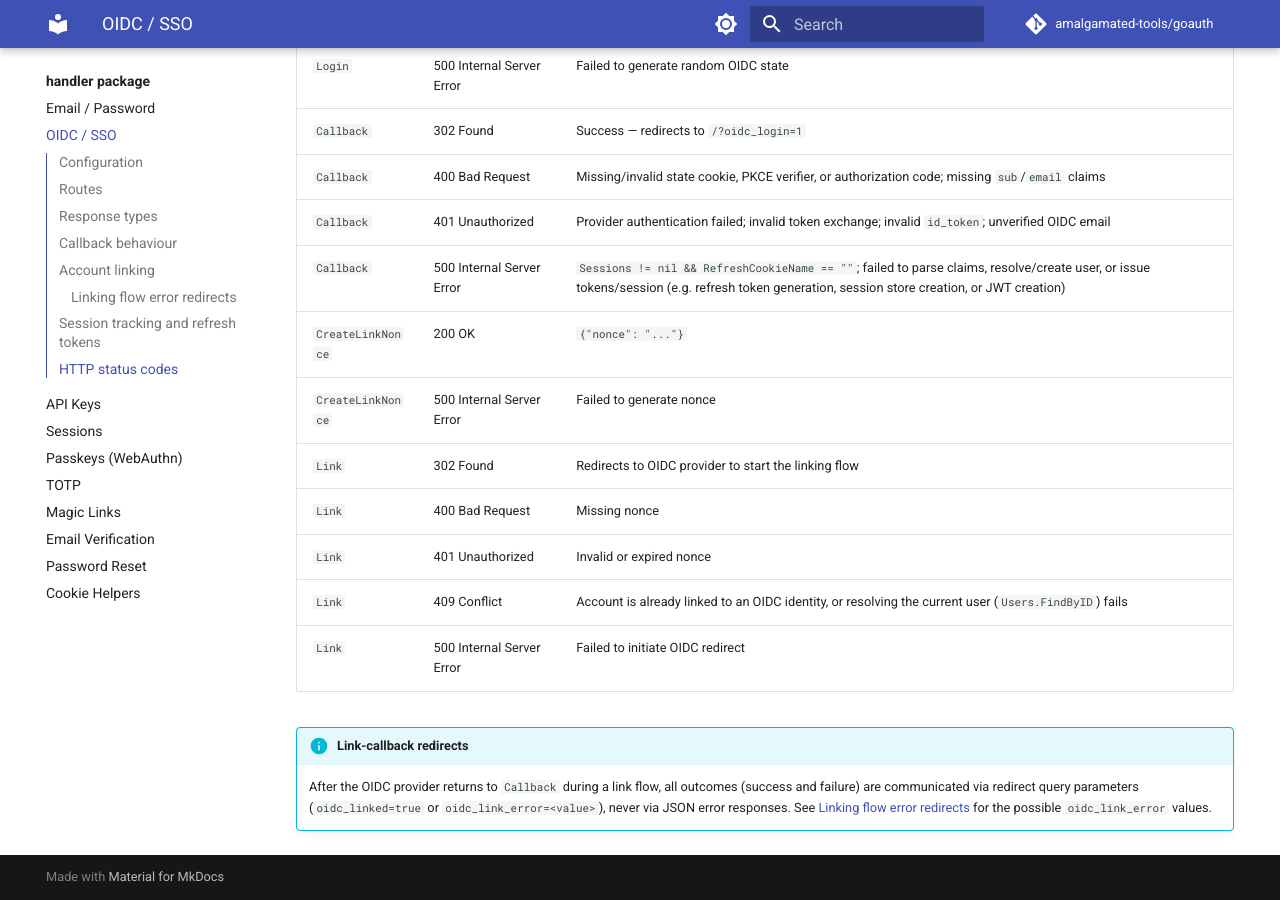
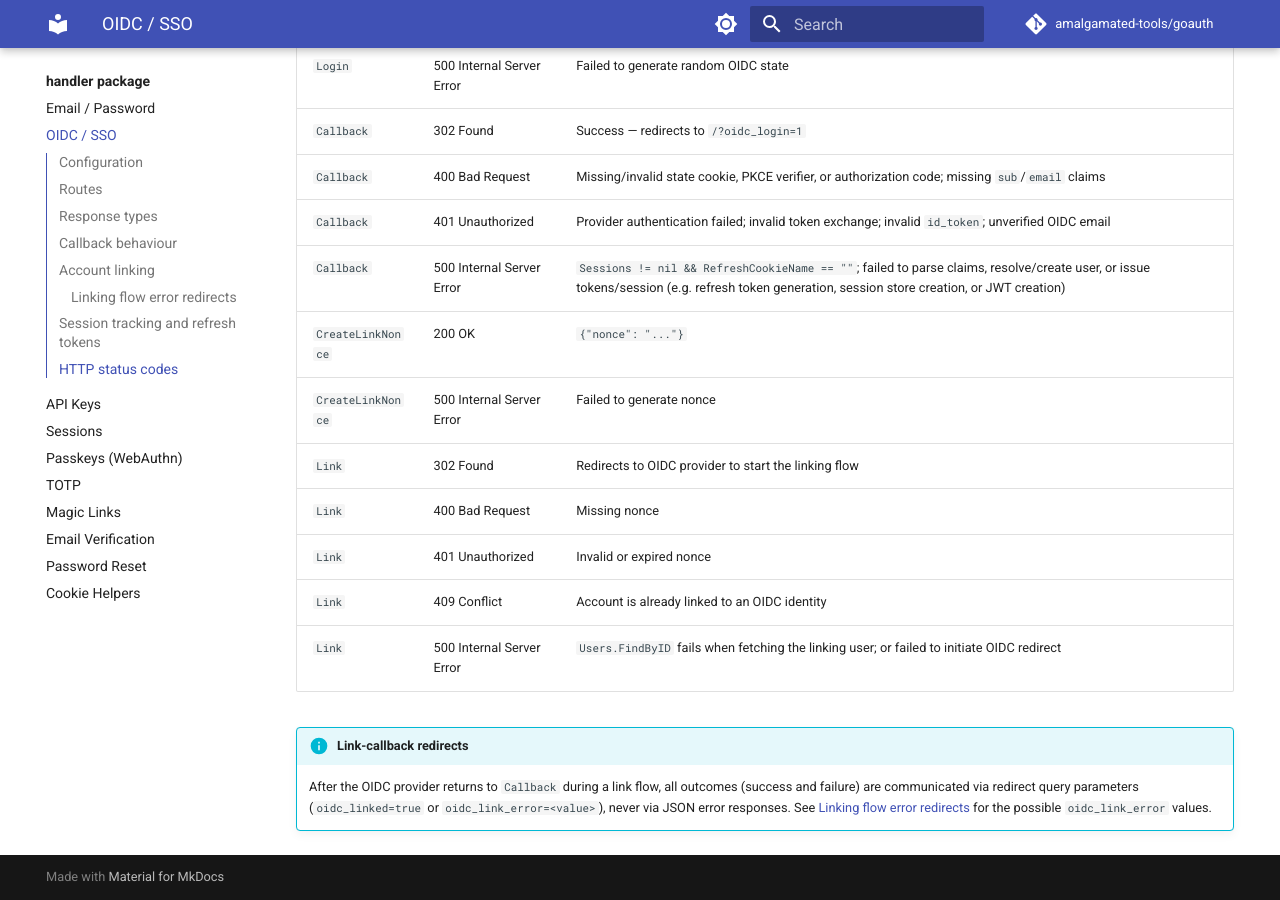
Before and after one commit to amalgamated-tools/goauth, an MkDocs documentation site: the page built from docs/handler/oidc.md, in a window 1280 px wide and 900 px high, scrolled down 3369 px. Built offline with MkDocs 1.6.1 and Material for MkDocs 9.7.7, drawn with Linux system fonts in a browser that asks for light colours; comment, search, counter and statistics services are not loaded.

Commit message:
docs(oidc): update Link HTTP status table to reflect 500 for FindByID errors
Users.FindByID failure in Link now returns 500 (not 409); split the
merged 409 row and expand the existing 500 row to document both error
conditions accurately.

```diff
--- a/docs/handler/oidc.md
+++ b/docs/handler/oidc.md
@@ -105,8 +105,8 @@ When `Sessions` is `nil`, `OIDCHandler` issues an access JWT only. The token lif
 | `Link` | 302 Found | Redirects to OIDC provider to start the linking flow |
 | `Link` | 400 Bad Request | Missing nonce |
 | `Link` | 401 Unauthorized | Invalid or expired nonce |
-| `Link` | 409 Conflict | Account is already linked to an OIDC identity, or resolving the current user (`Users.FindByID`) fails |
-| `Link` | 500 Internal Server Error | Failed to initiate OIDC redirect |
+| `Link` | 409 Conflict | Account is already linked to an OIDC identity |
+| `Link` | 500 Internal Server Error | `Users.FindByID` fails when fetching the linking user; or failed to initiate OIDC redirect |
 
 !!! info "Link-callback redirects"
     After the OIDC provider returns to `Callback` during a link flow, all outcomes (success and failure) are communicated via redirect query parameters (`oidc_linked=true` or `oidc_link_error=<value>`), never via JSON error responses. See [Linking flow error redirects](#linking-flow-error-redirects) for the possible `oidc_link_error` values.
```
